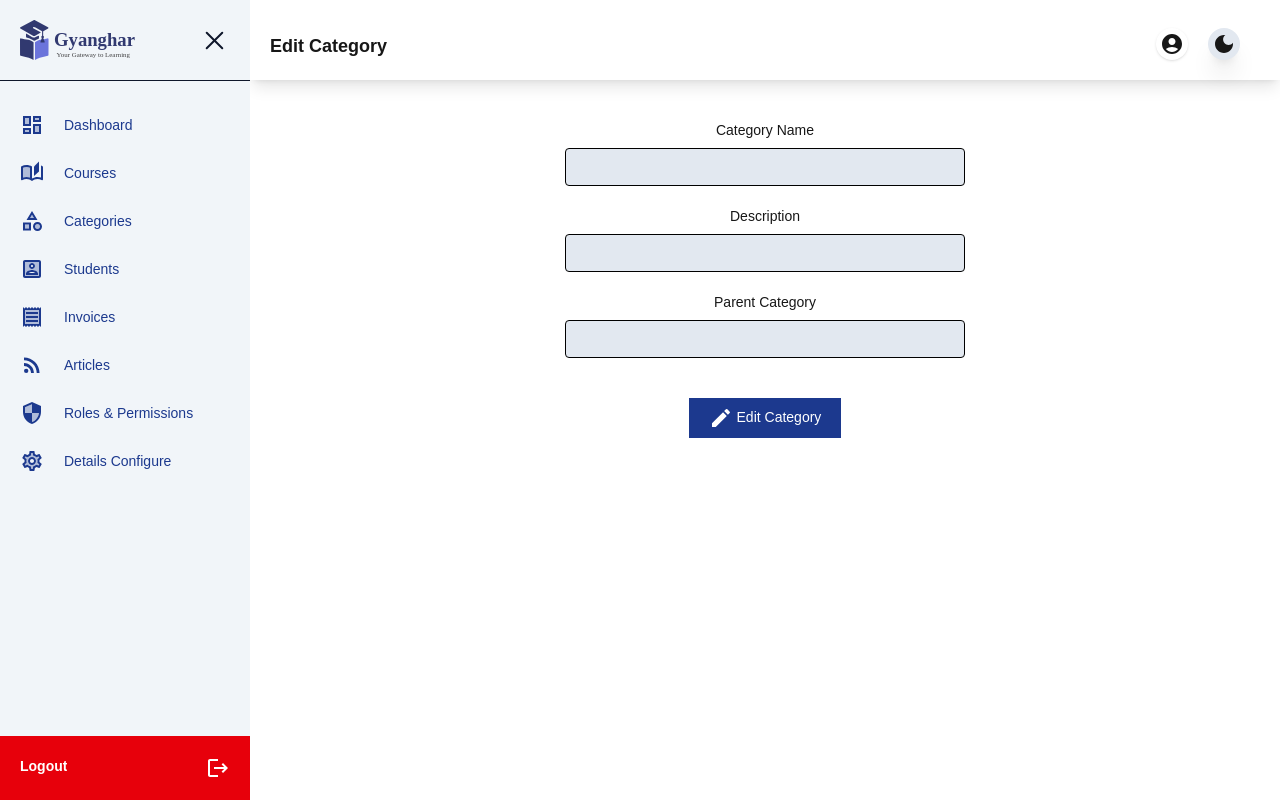
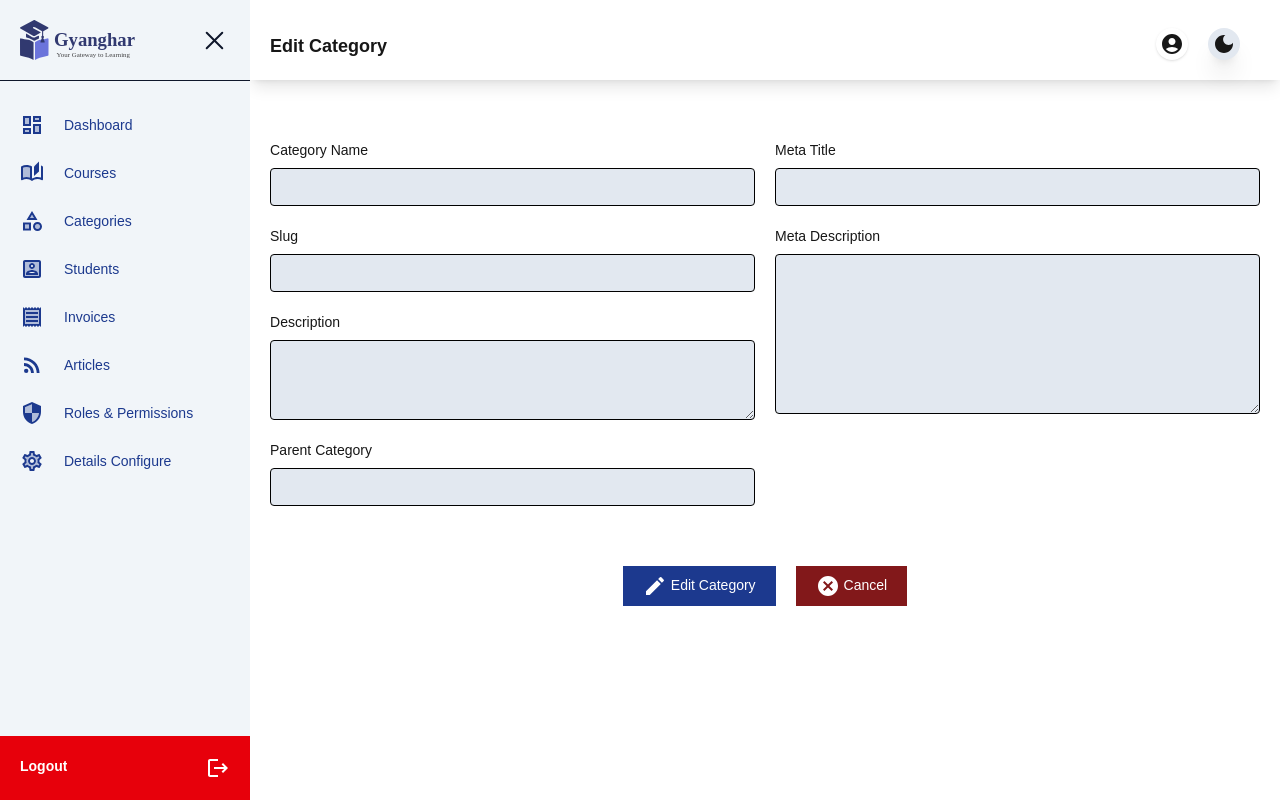
Before and after one commit to Sorasajan/gyanghar, a Next.js app: page /admin/categories/edit/1 in a window 1280 px wide. Built offline with nearby package versions, Linux system fonts and the light colour scheme.

Commit message:
updated categories page

```diff
--- /dev/null
+++ b/app/admin/_component/cancel.js
@@ -0,0 +1,25 @@
+"use client";
+import { Cancel } from "@mui/icons-material";
+import { useRouter } from "next/navigation";
+
+export default function AdminCancel() {
+  const router = useRouter();
+
+  const handleCancel = () => {
+    const confirm = window.confirm("Are You Sure you want to cancel?");
+
+    if (confirm) {
+      router.back();
+    }
+  };
+  return (
+    <div>
+      <button
+        onClick={handleCancel}
+        className="bg-red-900 text-white px-5 py-2 hover:rounded-lg hover:bg-red-600 transition-all duration-500 cursor-pointer hover:scale-95"
+      >
+        <Cancel /> Cancel
+      </button>
+    </div>
+  );
+}
--- a/app/admin/_component/courses/coursetable.js
+++ b/app/admin/_component/courses/coursetable.js
@@ -47,15 +47,24 @@ export default function AdminCourseTable() {
             <td className="px-5 py-2 ">{item.title}</td>
             <td className="px-5 py-2 ">{item.category}</td>
             <td className="px-5 py-2 ">{item.status}</td>
-            <td className="px-5 py-2 flex gap-2 justify-center">
-              <button className="p-1 bg-blue-600 text-white hover:rounded cursor-pointer hover:scale-90 transition-all duration-500">
+            <td className="px-5 py-2 flex gap-2 justify-center w-30">
+              <button className="p-1 flex gap-0 hover:gap-2 group bg-blue-600 text-white hover:rounded cursor-pointer hover:scale-90 transition-all duration-500">
                 <Preview fontSize="small" />
+                <p className="max-w-0 p-0 group-hover:pr-2 group-hover:max-w-100 transition-all duration-1000 overflow-hidden">
+                  View
+                </p>
               </button>
-              <button className="p-1 bg-blue-900 text-white hover:rounded cursor-pointer hover:scale-90 transition-all duration-500">
+              <button className="p-1 flex gap-0 hover:gap-2 group bg-blue-900 text-white hover:rounded cursor-pointer hover:scale-90 transition-all duration-500">
                 <Edit fontSize="small" />
+                <p className="max-w-0 p-0 group-hover:pr-2 group-hover:max-w-100 transition-all duration-1000 overflow-hidden">
+                  Edit
+                </p>
               </button>
-              <button className="p-1 bg-red-900 text-white hover:rounded cursor-pointer hover:scale-90 transition-all duration-500">
+              <button className="p-1 flex gap-0 hover:gap-2 group bg-red-900 text-white hover:rounded cursor-pointer hover:scale-90 transition-all duration-500">
                 <Delete fontSize="small" />
+                <p className="max-w-0 p-0 group-hover:pr-2 group-hover:max-w-100 transition-all duration-1000 overflow-hidden">
+                  Delete
+                </p>
               </button>
             </td>
           </tr>
--- a/app/admin/categories/add/page.js
+++ b/app/admin/categories/add/page.js
@@ -1,30 +1,49 @@
 import { Add } from "@mui/icons-material";
 import AdminHeader from "../../_component/adminglobal/header";
+import AdminCancel from "../../_component/cancel";
 
 export default function AdminAddCategory() {
-    return (
+  return (
     <div>
-        <AdminHeader title="Add Category"/>
-        <div className="py-10 text-center">
-        <p className="font-semibold">New Category</p>
-        <div className="mt-10 grid justify-center">
-            <section className="flex flex-col gap-2">
-<label>Category Name </label>
-            <input className="p-2 border border-black w-100 dark:border-gray-600 rounded bg-slate-200  dark:bg-gray-900"/>
+      <AdminHeader title="Add Category" />
+      <div className="py-10 text-center">
+        <div className="grid justify-center grid-cols-2 p-5 gap-5">
+          <div>
+            <section className="flex flex-col gap-2 items-start">
+              <label>Category Name </label>
+              <input className="p-2 border border-black w-full dark:border-gray-600 rounded bg-slate-200  dark:bg-gray-900" />
             </section>
-                 <section className="flex flex-col gap-2 mt-5 dark:border-gray-600">
-<label>Description</label>
-            <input className="p-2 border border-black w-100 dark:border-gray-600 rounded bg-slate-200 dark:bg-gray-900"/>
+            <section className="flex flex-col mt-5 gap-2 items-start">
+              <label>Slug </label>
+              <input className="p-2 border border-black w-full dark:border-gray-600 rounded bg-slate-200  dark:bg-gray-900" />
             </section>
-                 <section className="flex flex-col gap-2 mt-5 dark:border-gray-600">
-<label>Parent Category </label>
-            <input className="p-2 border border-black w-100 dark:border-gray-600 rounded bg-slate-200 dark:bg-gray-900"/>
+            <section className="flex flex-col gap-2 mt-5 dark:border-gray-600 items-start">
+              <label>Description</label>
+              <textarea className="p-2 border border-black w-full dark:border-gray-600 min-h-20 rounded bg-slate-200 dark:bg-gray-900" />
             </section>
-            <section className="mt-10">
-                <button className="bg-blue-900 text-white px-5 py-2 hover:bg-blue-600 transition-all duration-500 cursor-pointer hover:scale-95"><Add/> Add Category</button>
+            <section className="flex flex-col gap-2 mt-5 dark:border-gray-600 items-start">
+              <label>Parent Category </label>
+              <input className="p-2 border border-black w-full dark:border-gray-600 rounded bg-slate-200 dark:bg-gray-900" />
             </section>
+          </div>
+          <div>
+            <section className="flex flex-col gap-2 dark:border-gray-600 items-start">
+              <label>Meta Title</label>
+              <input className="p-2 border border-black w-full dark:border-gray-600 rounded bg-slate-200 dark:bg-gray-900" />
+            </section>
+            <section className="flex flex-col gap-2 mt-5 dark:border-gray-600 items-start">
+              <label>Meta Description </label>
+              <textarea className="p-2 border border-black min-h-40 w-full dark:border-gray-600 rounded bg-slate-200 dark:bg-gray-900" />
+            </section>
+          </div>
+          <section className="mt-10 col-span-2 flex gap-5 justify-center">
+            <button className="bg-blue-900 text-white px-5 py-2 hover:rounded-lg hover:bg-blue-600 transition-all duration-500 cursor-pointer hover:scale-95">
+              <Add /> Add Category
+            </button>
+            <AdminCancel />
+          </section>
         </div>
-
-        </div>
-    </div>);
+      </div>
+    </div>
+  );
 }
--- a/app/admin/categories/edit/[id]/page.js
+++ b/app/admin/categories/edit/[id]/page.js
@@ -1,25 +1,49 @@
 import AdminHeader from "@/app/admin/_component/adminglobal/header";
+import AdminCancel from "@/app/admin/_component/cancel";
 import { Edit } from "@mui/icons-material";
 
-export default function AdminEditCategories () {
-    return <div>
-        <AdminHeader title="Edit Category"/>
-        <div className="grid justify-center text-center p-10">
-                    <section className="flex flex-col gap-2">
+export default function AdminEditCategories() {
+  return (
+    <div>
+      <AdminHeader title="Edit Category" />
+      <div className="py-10 text-center">
+        <div className="grid justify-center grid-cols-2 p-5 gap-5">
+          <div>
+            <section className="flex flex-col gap-2 items-start">
               <label>Category Name </label>
-                    <input className="p-2 border border-black w-100 dark:border-gray-600 rounded bg-slate-200 dark:bg-gray-900"/>
+              <input className="p-2 border border-black w-full dark:border-gray-600 rounded bg-slate-200  dark:bg-gray-900" />
             </section>
-                         <section className="flex flex-col gap-2 mt-5 dark:border-gray-600">
+            <section className="flex flex-col mt-5 gap-2 items-start">
+              <label>Slug </label>
+              <input className="p-2 border border-black w-full dark:border-gray-600 rounded bg-slate-200  dark:bg-gray-900" />
+            </section>
+            <section className="flex flex-col gap-2 mt-5 dark:border-gray-600 items-start">
               <label>Description</label>
-                    <input className="p-2 border border-black w-100 dark:border-gray-600 rounded bg-slate-200 dark:bg-gray-900"/>
+              <textarea className="p-2 border border-black w-full dark:border-gray-600 min-h-20 rounded bg-slate-200 dark:bg-gray-900" />
             </section>
-                         <section className="flex flex-col gap-2 mt-5 dark:border-gray-600">
+            <section className="flex flex-col gap-2 mt-5 dark:border-gray-600 items-start">
               <label>Parent Category </label>
-                    <input className="p-2 border border-black w-100 dark:border-gray-600 rounded bg-slate-200 dark:bg-gray-900"/>
+              <input className="p-2 border border-black w-full dark:border-gray-600 rounded bg-slate-200 dark:bg-gray-900" />
             </section>
-                    <section className="mt-10">
-                        <button className="bg-blue-900 text-white px-5 py-2 hover:bg-blue-600 transition-all duration-500 cursor-pointer hover:scale-95"><Edit/> Edit Category</button>
+          </div>
+          <div>
+            <section className="flex flex-col gap-2 dark:border-gray-600 items-start">
+              <label>Meta Title</label>
+              <input className="p-2 border border-black w-full dark:border-gray-600 rounded bg-slate-200 dark:bg-gray-900" />
+            </section>
+            <section className="flex flex-col gap-2 mt-5 dark:border-gray-600 items-start">
+              <label>Meta Description </label>
+              <textarea className="p-2 border border-black min-h-40 w-full dark:border-gray-600 rounded bg-slate-200 dark:bg-gray-900" />
+            </section>
+          </div>
+          <section className="mt-10 col-span-2 flex gap-5 justify-center">
+            <button className="bg-blue-900 text-white px-5 py-2 hover:rounded-lg hover:bg-blue-600 transition-all duration-500 cursor-pointer hover:scale-95">
+              <Edit /> Edit Category
+            </button>
+            <AdminCancel />
           </section>
         </div>
       </div>
+    </div>
+  );
 }
--- a/app/admin/courses/page.js
+++ b/app/admin/courses/page.js
@@ -7,21 +7,24 @@ export default function AdminCourses() {
     <div>
       <AdminHeader title="Courses" />
       <div className="p-10">
-        <div className="flex pb-5">
-          <input
-            className="flex-1 px-5 py-2 border-b border-slate-200 w-full dark:border-gray-900 focus:outline-0 focus:bg-slate-200 dark:focus:bg-gray-900"
-            placeholder="Search Courses"
-          />
-          <div className="bg-slate-200 p-2 w-30 grid justify-center dark:bg-gray-700 border-b hover:scale-95 transition-all duration-500 cursor-pointer">
-            <SearchTwoTone />
+        <div className="flex pb-5 gap-5">
+          <div className="flex flex-1">
+            <div className="bg-slate-200 p-2 w-30 grid justify-center dark:bg-gray-700 border-b hover:scale-95 transition-all duration-500 cursor-pointer">
+              <SearchTwoTone />
+            </div>
+            <input
+              className="flex-1 px-5 py-2 border-b border-slate-200 w-full dark:border-gray-900 focus:outline-0 focus:bg-slate-200 dark:focus:border-b dark:focus:border-white focus:border-b focus:border-black dark:bg-gray-900 dark:focus:bg-gray-700 transition-all duration-500"
+              placeholder="Search Courses"
+            />
+          </div>
+          <div>
+            <button className="p-2 bg-blue-600 text-white px-10 hover:rounded-lg hover:bg-blue-500 hover:scale-95 transition-all duration-500 cursor-pointer">
+              <Add /> Add
+            </button>
           </div>
         </div>
         <AdminCourseTable />
       </div>
-
-      <div className="fixed bottom-10 right-10 shadow bg-slate-200 p-2 rounded-full shadow-gray-900 dark:bg-gray-900 dark:shadow-slate-200 hover:scale-95 transition-all duration-500 cursor-pointer hover:bg-slate-400">
-        <Add />
-      </div>
     </div>
   );
 }
```
Lines whose indentation alone changed are shown as unchanged.
